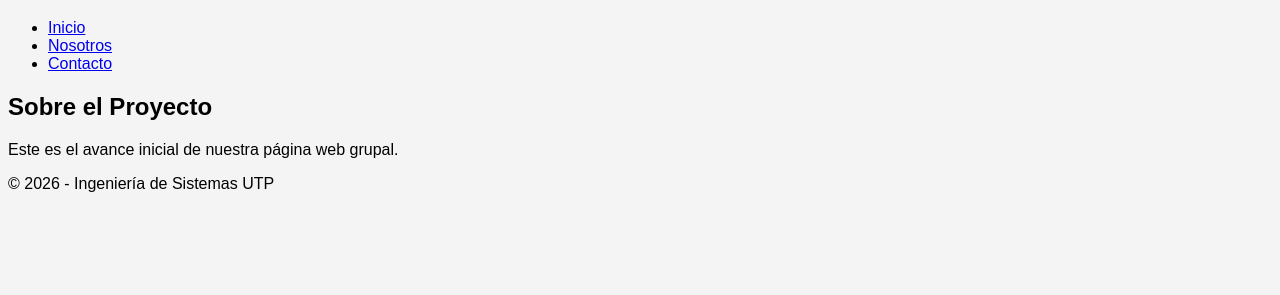
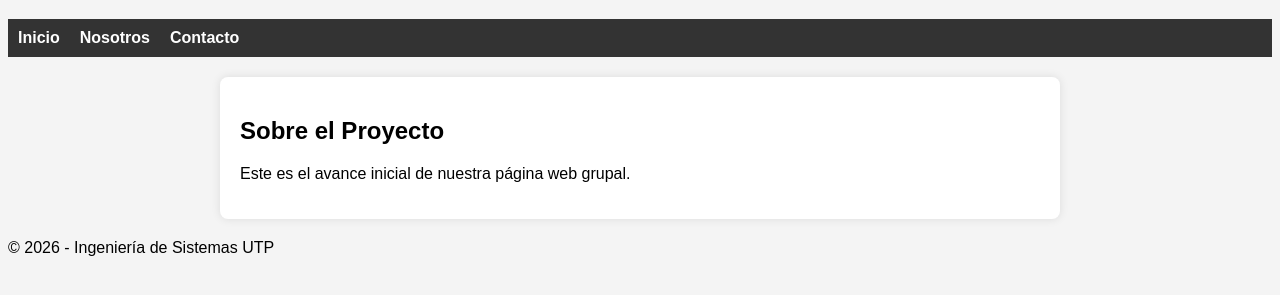
Before and after one commit to chiletedevpath/la-lucha-frontend, a plain HTML site: page index.html in a window 1280 px wide. Shown: the part 61-356 px from the top of the page. Drawn offline with Linux system fonts and the light colour scheme.

Commit message:
ajuste de colores

```diff
--- a/style.css
+++ b/style.css
@@ -5,3 +5,29 @@
 h1 {
     color: navy;
 }
+nav ul {
+    list-style: none; /* Quita los puntos */
+    padding: 0;
+    display: flex; /* Pone los elementos en fila */
+    gap: 20px;     /* Espacio entre botones */
+    background-color: #333; /* Fondo oscuro para el menú */
+    padding: 10px;
+}
+
+nav ul li a {
+    color: white;
+    text-decoration: none; /* Quita el subrayado */
+    font-weight: bold;
+}
+
+nav ul li a:hover {
+    color: #ffcc00; /* Cambia de color cuando pasas el mouse */
+}
+main {
+    max-width: 800px;
+    margin: 20px auto; /* Centra el bloque */
+    padding: 20px;
+    background-color: white;
+    box-shadow: 0px 0px 10px rgba(0,0,0,0.1); /* Sombra suave */
+    border-radius: 8px;
+}
```
